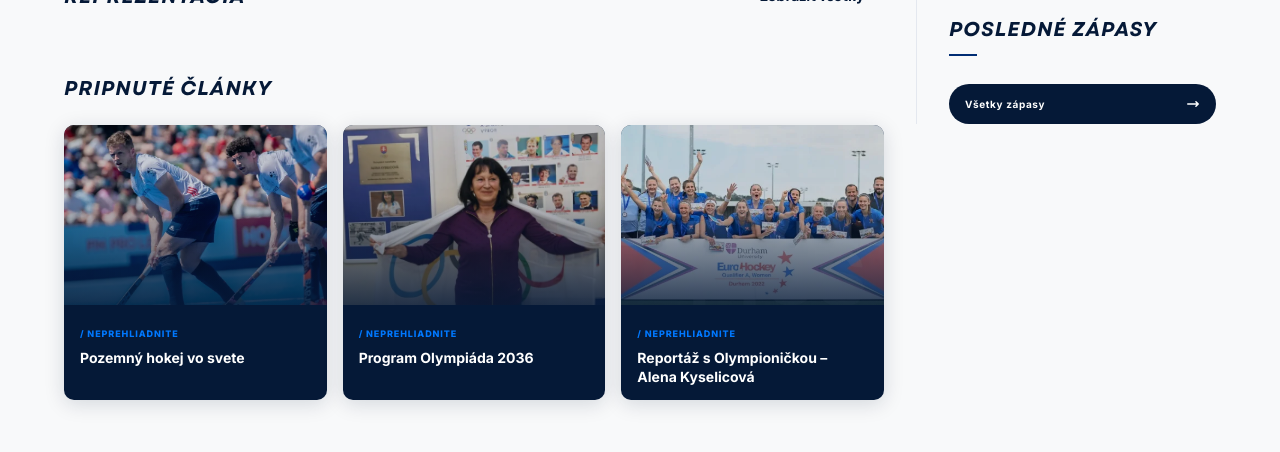
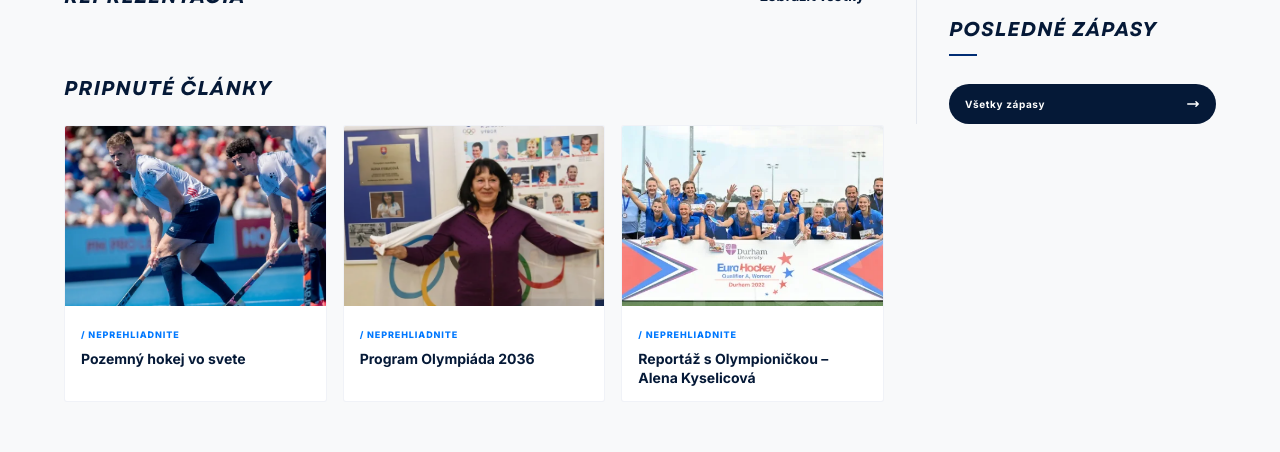
Before and after one commit to andreakollova/szphnew, a Next.js app in the folder apps/szph/: page / in a window 1280 px wide. Shown: the part 1100-1552 px from the top of the page. Built offline with nearby package versions, Linux system fonts and the light colour scheme; no server answers; the database is empty.

Commit message:
fix: pinned articles — same card style as regular articles (white, border)
Co-Authored-By: Andrea Kollova <kollova@drixton.com>

```diff
--- a/apps/szph/app/page.tsx
+++ b/apps/szph/app/page.tsx
@@ -259,16 +259,15 @@ export default async function SzphHome() {
                     { title: "Program Olympiáda 2036", image: "/images/pinned-olympiada-2036.webp", slug: "program-olympiada-2036" },
                     { title: "Reportáž s Olympioničkou – Alena Kyselicová", image: "/images/pinned-kyselicova.webp", slug: "reportaz-alena-kyselicova" },
                   ].map((article) => (
-                    <Link key={article.slug} href={`/novinky/${article.slug}`} className="group block overflow-hidden" style={{ borderRadius: "10px", background: "#051937", boxShadow: "0 4px 20px rgba(5,25,55,0.15)" }}>
+                    <Link key={article.slug} href={`/novinky/${article.slug}`} className="group block overflow-hidden bg-white" style={{ borderRadius: "3px", border: "1px solid rgba(1,45,116,0.06)" }}>
                       <div className="relative overflow-hidden" style={{ height: "180px" }}>
-                        <Image src={article.image} alt={article.title} fill className="object-cover transition-transform duration-500 group-hover:scale-105 opacity-80 group-hover:opacity-90" />
-                        <div className="absolute inset-0" style={{ background: "linear-gradient(to top, rgba(5,25,55,0.8) 0%, transparent 60%)" }} />
+                        <Image src={article.image} alt={article.title} fill className="object-cover transition-transform duration-500 group-hover:scale-105" />
                       </div>
                       <div className="px-4 py-3.5">
                         <span className="inline-block font-extrabold uppercase text-[#0078fe] mb-1.5" style={{ fontSize: "9px", letterSpacing: "0.1em" }}>
                           / neprehliadnite
                         </span>
-                        <h3 className="font-bold text-white leading-snug group-hover:text-white/80 transition-colors line-clamp-2" style={{ fontSize: "14px" }}>
+                        <h3 className="font-bold text-[#051937] leading-snug group-hover:text-[#012d74] transition-colors line-clamp-2" style={{ fontSize: "14px" }}>
                           {article.title}
                         </h3>
                       </div>
```
